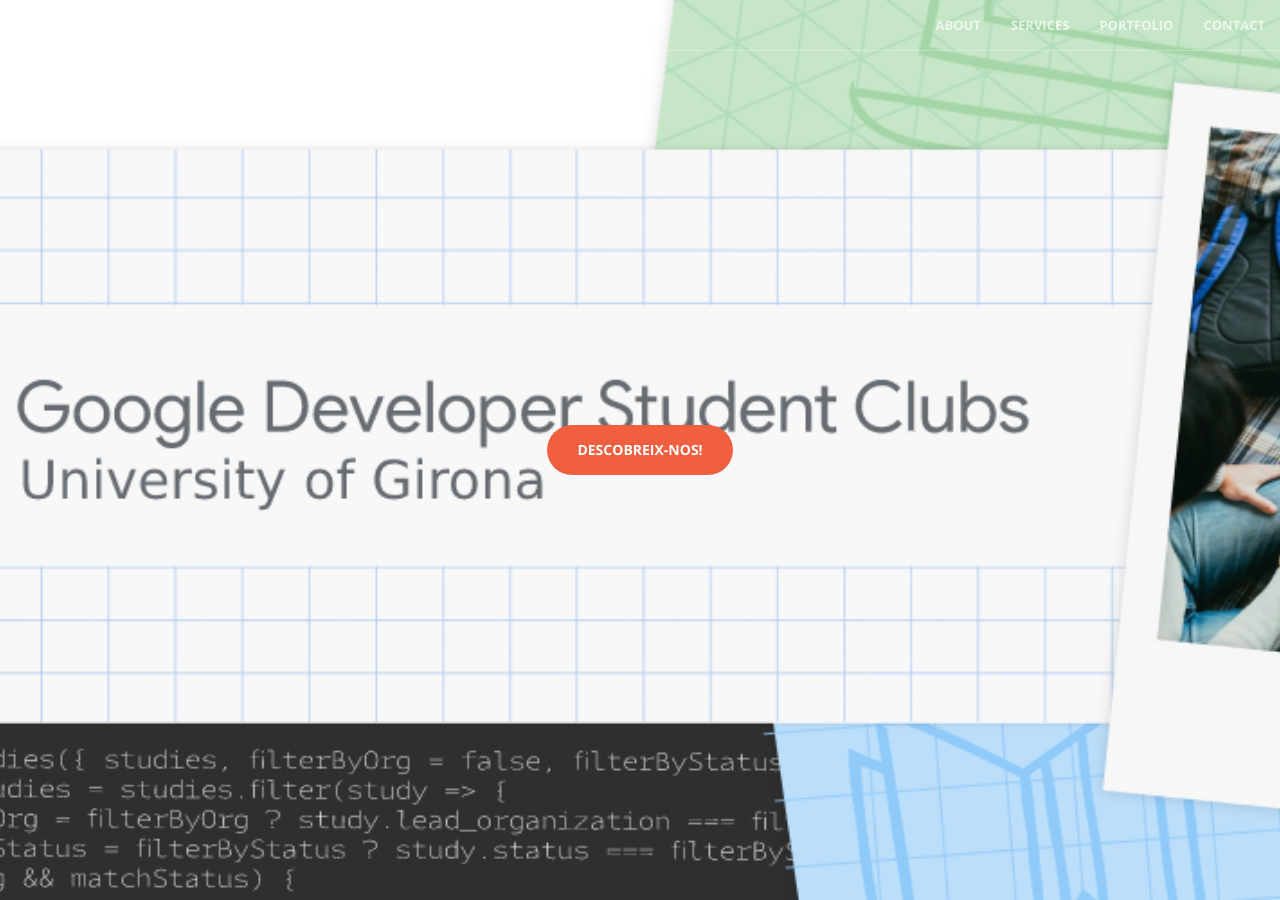
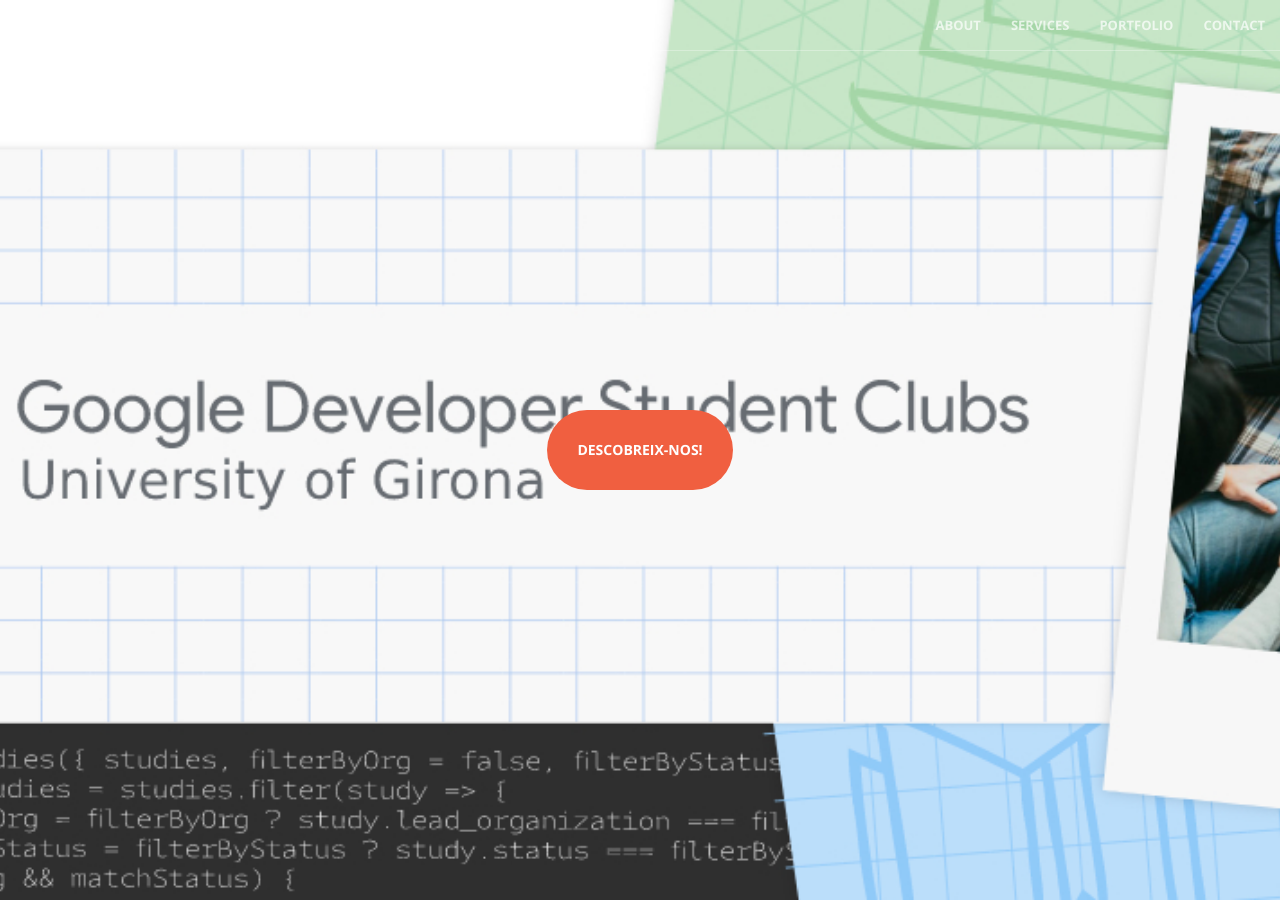
Before and after one commit to gdscudg/gdscudg.github.io, a Jekyll site: the page built from index.html, in a window 1280 px wide and 900 px high. Built offline with Jekyll 4.4.1, drawn with Linux system fonts in a browser that asks for light colours.

Commit message:
Header actualitzat

```diff
--- a/_sass/_base.scss
+++ b/_sass/_base.scss
@@ -312,7 +312,7 @@ header {
 }
 
 .btn-xl {
-    padding: 15px 30px;
+    padding: 30px 30px;
 }
 
 // Contact
```
